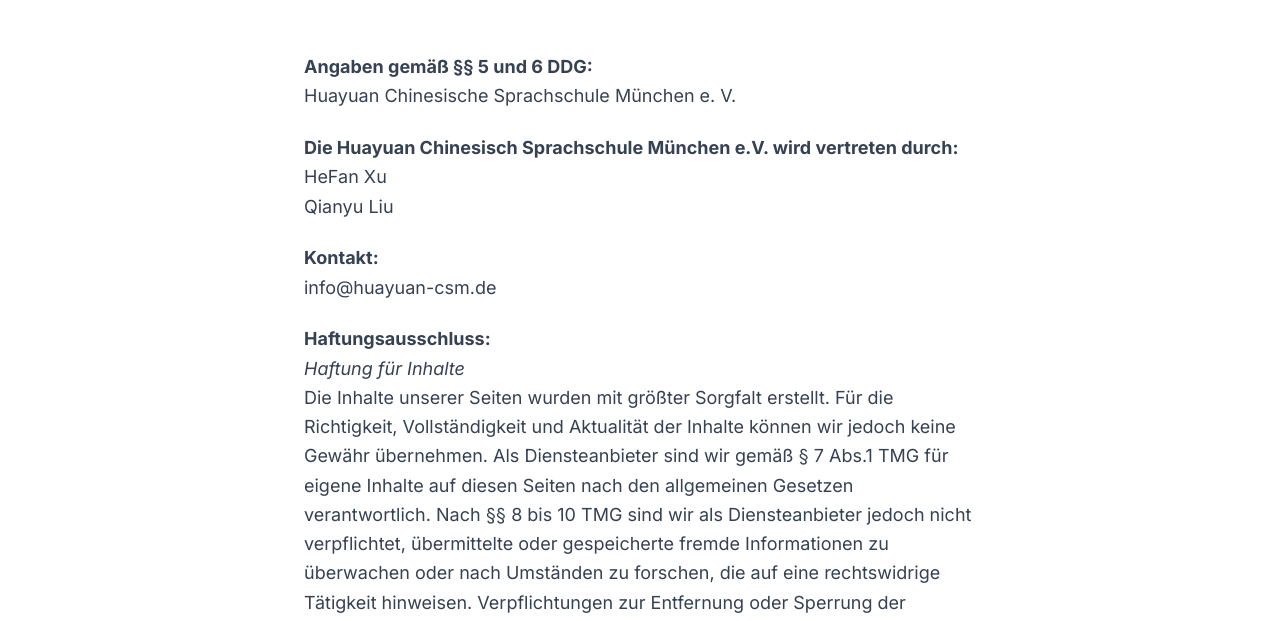
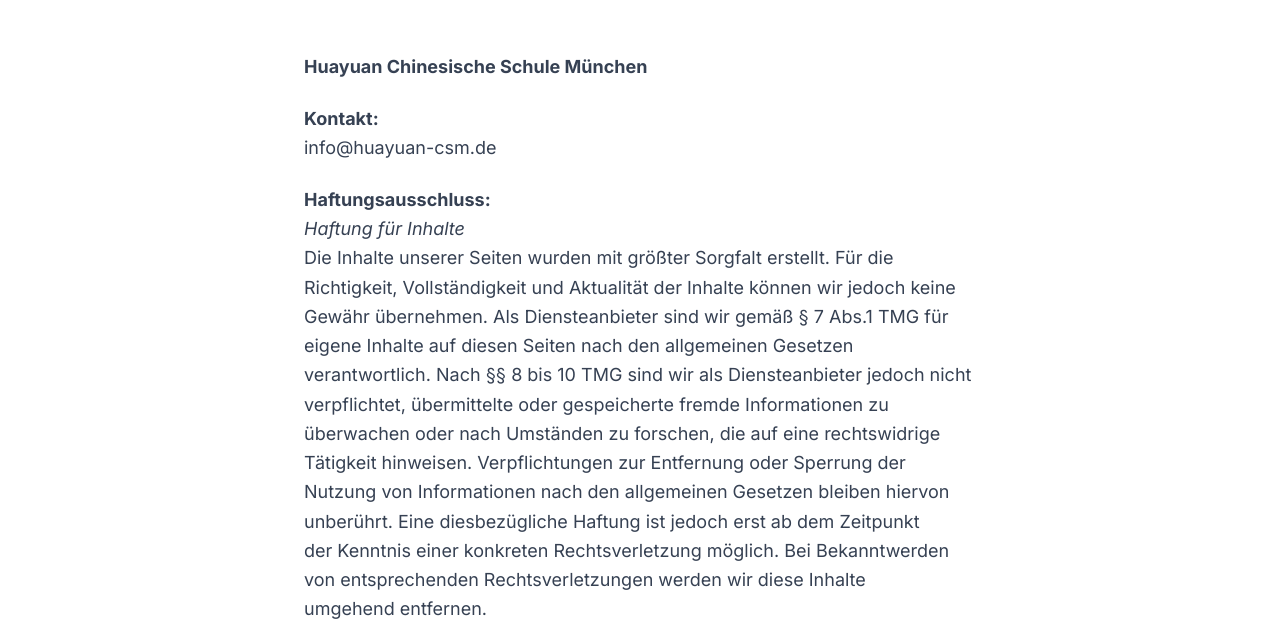
Before and after one commit to q14nyul1u/HuayuanWebsite, an Astro site: page /de/impressum in a window 1280 px wide. Shown: the part 188-809 px from the top of the page. Built offline with nearby package versions, Linux system fonts and the light colour scheme; Astro itself is replaced by a stand-in of ours.

Commit message:
changed content.

```diff
--- a/src/components/Footer.astro
+++ b/src/components/Footer.astro
@@ -7,7 +7,7 @@
 	<div class="container pt-16 pb-8">
 		<p class="text-center font-bold text-4xl text-white">华源<span
 			class="text-brand-light-blue bg-white px-3 ml-1 rounded-lg">慕尼黑中文学校</span></p>
-		<p class="text-center font-bold text-2xl text-white">Hua Yuan Chinesische Sprachschule in München</p>
+		<p class="text-center font-bold text-2xl text-white">Hua Yuan Chinesische Schule in München</p>
 		<p class="mt-10 text-center text-sm">&copy; {currentYear} {siteName}. All rights reserved. <a class="underline"
 																									  href="/privacy-policy">Datenschutz</a>
 		</p>
--- a/src/pages/de/about-us.astro
+++ b/src/pages/de/about-us.astro
@@ -9,7 +9,7 @@
         <Article>
             <h2>Über uns</h2>
             <p>
-                Wir sind eine Chinesische Sprachschule in München. Unsere Schule bieten chinesischen Sprachunterricht
+                Wir sind eine Chinesische Schule in München. Unsere Schule bieten chinesischen Sprachunterricht
                 an, der auf
                 jahrzehntelanger,
                 kontinuierlicher Praxis beruht.
--- a/src/pages/de/impressum.astro
+++ b/src/pages/de/impressum.astro
@@ -9,15 +9,15 @@
         <Heading>
             <h2 slot="heading-title" class="font-black text-brand-light-blue h2">Impressum</h2>
             <p slot="heading-content" class="text-left text-pretty">
-                <b>Angaben gemäß §§ 5 und 6 DDG:</b><br>
-                Huayuan Chinesische Sprachschule München e. V.
+                <!--<b>Angaben gemäß §§ 5 und 6 DDG:</b><br>-->
+                <b>Huayuan Chinesische Schule München</b>
             </p>
-            <p slot="heading-content" class="text-left text-pretty">
-                <b>Die Huayuan Chinesisch Sprachschule München e.V. wird vertreten durch:</b><br>
-                HeFan Xu
-                <br>
-                Qianyu Liu
-            </p>
+            <!--<p slot="heading-content" class="text-left text-pretty">-->
+            <!--    <b>Die Huayuan Chinesisch Schule München wird vertreten durch:</b><br>-->
+            <!--    HeFan Xu-->
+            <!--    <br>-->
+            <!--    Qianyu Liu-->
+            <!--</p>-->
 
             <p slot="heading-content" class="text-left text-pretty">
                 <b>Kontakt:</b><br>
--- a/src/pages/de/index.astro
+++ b/src/pages/de/index.astro
@@ -25,7 +25,7 @@
 <Layout title="HuaYuan" pageTitle="HuaYuan" description="Huayuan Chinesischschule">
 
 	<WideImage image={DecorativeImage} alt="Just an image" class:list={"aspect-video lg:aspect-[21/6]"}/>
-	<h1 class="font-black h4 mb-0 pt-10 text-brand-blue text-center">Chinesische Sprachschule in München für Kinder und
+	<h1 class="font-black h4 mb-0 pt-10 text-brand-blue text-center">Chinesische Schule in München für Kinder und
 		Erwachsene!</h1>
 
 	<Section class:list={"bg-brand-blue/20 relative lg:pt-10 lg:pb-10"}>
--- a/src/pages/impressum.astro
+++ b/src/pages/impressum.astro
@@ -9,15 +9,15 @@
         <Heading>
             <h2 slot="heading-title" class="font-black text-brand-light-blue h2">Impressum</h2>
             <p slot="heading-content" class="text-left text-pretty">
-                <b>Angaben gemäß §§ 5 und 6 DDG:</b><br>
-                Huayuan Chinesische Sprachschule München e. V.
+                <!--<b>Angaben gemäß §§ 5 und 6 DDG:</b><br>-->
+                <b>Huayuan Chinesische Schule München</b>
             </p>
-            <p slot="heading-content" class="text-left text-pretty">
-                <b>Die Huayuan Chinesisch Sprachschule München e.V. wird vertreten durch:</b><br>
-                HeFan Xu
-                <br>
-                Qianyu Liu
-            </p>
+            <!--<p slot="heading-content" class="text-left text-pretty">-->
+            <!--    <b>Die Huayuan Chinesisch Schule München wird vertreten durch:</b><br>-->
+            <!--    HeFan Xu-->
+            <!--    <br>-->
+            <!--    Qianyu Liu-->
+            <!--</p>-->
 
             <p slot="heading-content" class="text-left text-pretty">
                 <b>Kontakt:</b><br>
```
